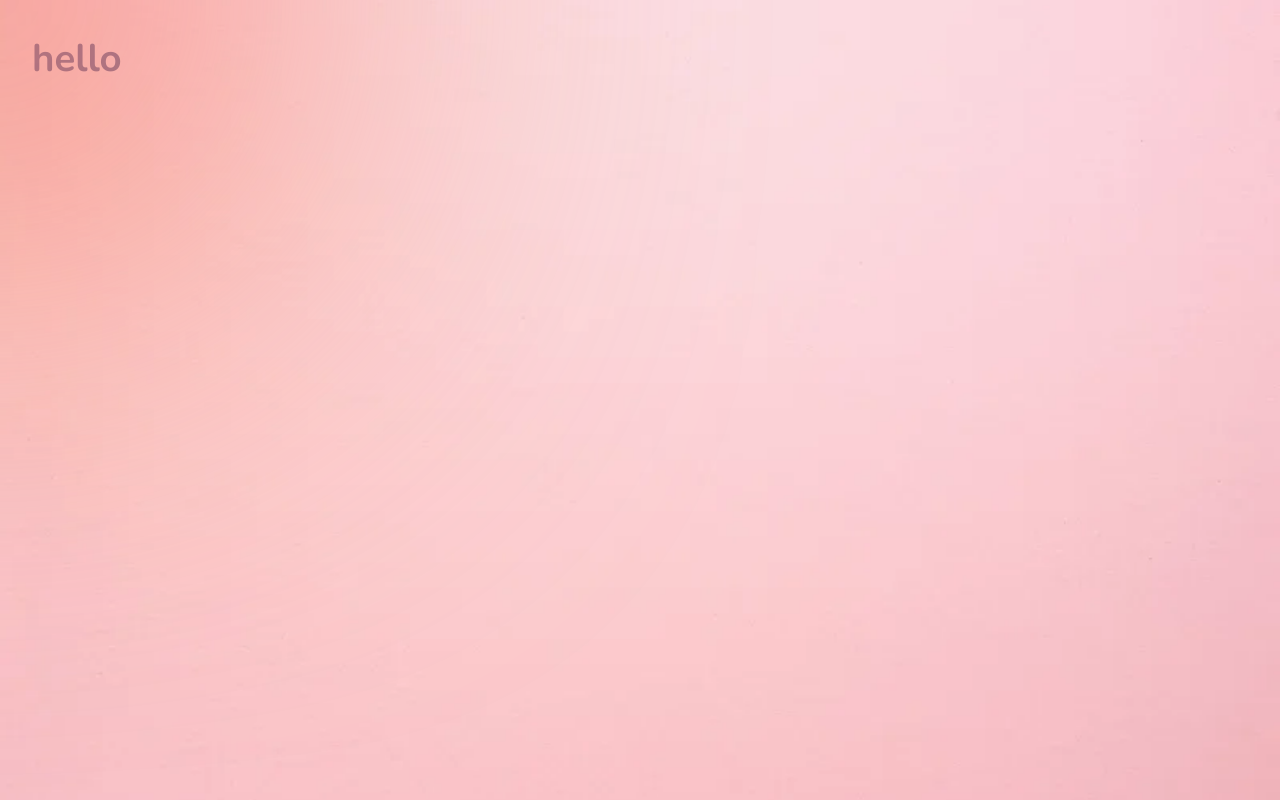
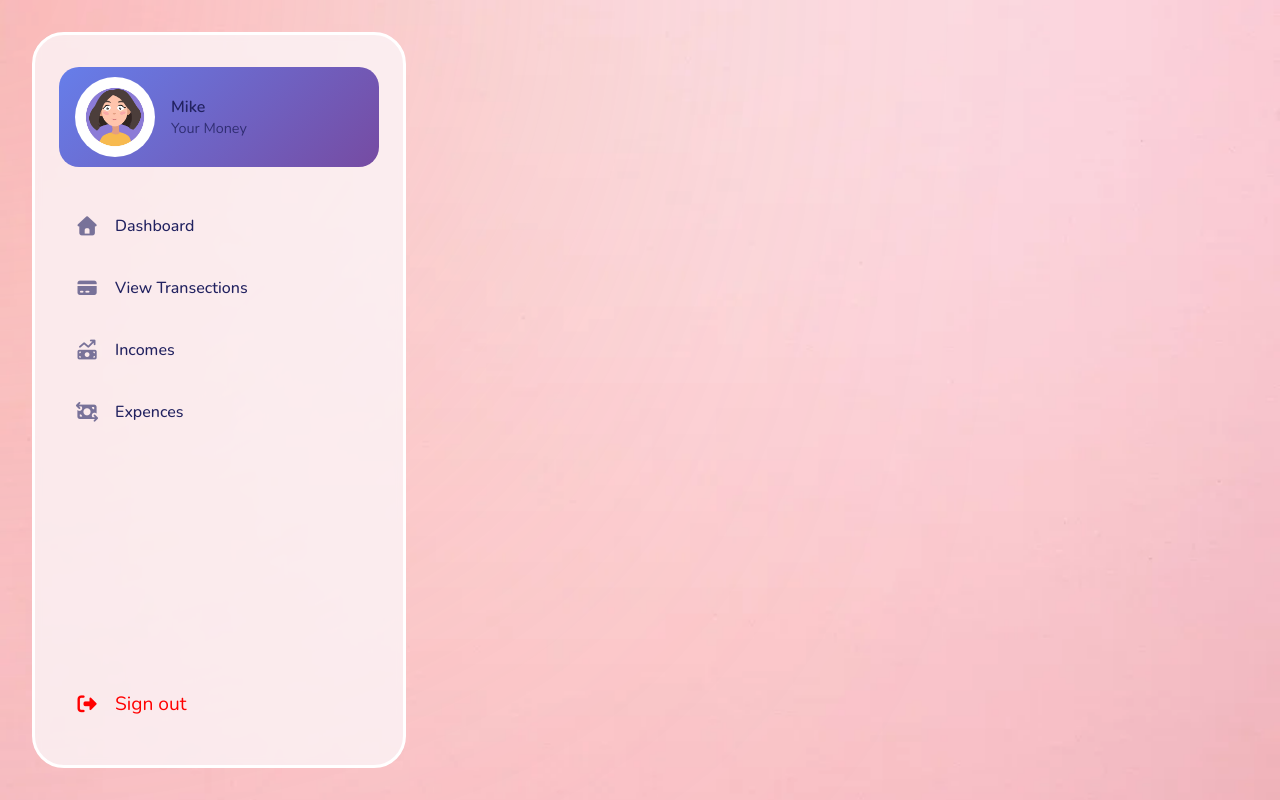
Before and after one commit to Shreya070223/ExpenseTracker, a React (Vite) app in the folder frontend/vite-project/: page / in a window 1280 px wide. Built offline with nearby package versions, Linux system fonts and the light colour scheme.

Commit message:
added nav bar

```diff
--- a/frontend/vite-project/index.html
+++ b/frontend/vite-project/index.html
@@ -7,7 +7,8 @@
     <link rel="preconnect" href="https://fonts.googleapis.com">
 <link rel="preconnect" href="https://fonts.gstatic.com" crossorigin>
 <link href="https://fonts.googleapis.com/css2?family=Nunito:ital,wght@0,200..1000;1,200..1000&family=Poppins:ital,wght@0,100;0,200;0,300;0,400;0,500;0,600;0,700;0,800;0,900;1,100;1,200;1,300;1,400;1,500;1,600;1,700;1,800;1,900&family=Silkscreen:wght@400;700&display=swap" rel="stylesheet">
-    <title>Vite + React</title>
+   <link rel="stylesheet" href="https://cdnjs.cloudflare.com/ajax/libs/font-awesome/7.0.0/css/all.min.css" integrity="sha512-DxV+EoADOkOygM4IR9yXP8Sb2qwgidEmeqAEmDKIOfPRQZOWbXCzLC6vjbZyy0vPisbH2SyW27+ddLVCN+OMzQ==" crossorigin="anonymous" referrerpolicy="no-referrer" />
+<title>Vite + React</title>
   </head>
   <body>
     <div id="root"></div>
--- a/frontend/vite-project/src/App.jsx
+++ b/frontend/vite-project/src/App.jsx
@@ -1,14 +1,19 @@
+import React,{useState} from 'react'
 import styled from "styled-components";
 import bg from './img/bg.webp';
 import { MainLayout } from "./styles/layouts.jsx";
 import { Orb} from "./components/orb/orb.jsx";
+import Nevigation from "./components/notification/Nevigation.jsx";
 
 function App() {
+
+  const [active,setActive]=useState(1);
+
   return (
     <AppStyled bg={bg} className='app'>
       <Orb />
       <MainLayout>
-        <h1>hello</h1>
+        <Nevigation action={active} setActive={setActive}/>
       </MainLayout>
     </AppStyled>
   );
--- /dev/null
+++ b/frontend/vite-project/src/components/notification/Nevigation.jsx
@@ -0,0 +1,135 @@
+import React from 'react'
+import styled from 'styled-components'
+import avatar from "../../img/avatar.avif"
+import {menuItems} from "../../utils/menuItems.jsx"
+import { signout } from '../../utils/icons'
+
+function Nevigation(active, setActive) {
+
+  return (
+    <NavStyled>
+        <div className="user-con">
+            <img src={avatar} alt="" />
+            <div className="text">
+                <h2>Mike</h2>
+                <p>Your Money</p>
+            </div>
+        </div>
+        <ul className="menu-items">
+           {menuItems.map((item)=>{
+             return<li
+             key={item.id}
+             onClick={()=>setActive(item.id)}
+             >
+              {item.icon}
+              <span>{item.title}</span>
+             </li>
+           }
+          )
+          }
+        </ul>
+        <div className="bottom-nav">
+          <li>
+            {signout}Sign out
+          </li>
+        </div>
+    </NavStyled>
+  )
+}
+
+const NavStyled=styled.nav`
+  padding: 2rem 1.5rem;
+  width: 374px;
+  height: 100%;
+  background: rgba(252, 246, 249, 0.78);
+  border: 3px solid #FFFFFF;
+  backdrop-filter: blur(4.5px);
+  border-radius: 32px;
+  display: flex;
+  flex-direction: column;
+  justify-content:space-between;
+  gap: 2rem;
+  overflow-y: auto;
+
+  .user-con {
+    height: 100px;
+    display: flex;
+    align-items: center;
+    gap: 1rem;
+    padding: 1rem;
+    border-radius: 20px;
+    background: linear-gradient(135deg, #667eea 0%, #764ba2 100%);
+    color: white;
+
+    img {
+      width: 80px;
+      height: 80px;
+      border-radius: 50%;
+      object-fit: cover;
+    }
+
+    .text {
+      h2 {
+        font-size: 1rem;
+        font-weight: 600;
+        color:rgba(34,34,96,1);
+      }
+      p {
+        font-size: 0.9rem;
+        opacity: 0.8;
+        color:rgba(34,34,96,1);
+      }
+    }
+  }
+
+  .menu-items {
+    display: flex;
+    flex-direction: column;
+    gap: 0.5rem;
+
+    li {
+      display: flex;
+      align-items: center;
+      gap: 1rem;
+      padding: 1rem;
+      border-radius: 20px;
+      cursor: pointer;
+      transition: all 0.3s ease;
+
+      &:hover {
+        background: rgba(252, 246, 249, 0.78);
+        transform: translateX(10px);
+        font-size:1.4rem;
+        transition: all .4s ease-in-out;
+      }
+
+      span {
+        font-size: 1rem;
+        font-weight: 500;
+        color: var(--primary-color);
+      }
+    }
+  }
+
+  .bottom-nav {
+    margin-top: auto;
+
+    li {
+      display: flex;
+      align-items: center;
+      gap: 1rem;
+      padding: 1rem;
+      border-radius: 20px;
+      cursor: pointer;
+      transition: all 0.3s ease;
+      color: var(--color-delete);
+
+      &:hover {
+        background: rgba(255, 0, 0, 0.1);
+        transform: translateX(10px);
+      }
+    }
+  }
+`;
+
+export default Nevigation
--- a/frontend/vite-project/src/components/orb/orb.jsx
+++ b/frontend/vite-project/src/components/orb/orb.jsx
@@ -13,7 +13,7 @@ export function Orb() {
   transform:translate(0,0);
   }
   50%{
-  transform:translate(400px,500px);
+  transform: translate(${width /1.2}px, ${height / 1.8}px);
   }
   100%{
   transform:translate(0,0);
@@ -28,8 +28,8 @@ const OrbStyle = styled.div`
   margin-top: -37vh;
   margin-left: -37vh;
   background: linear-gradient(180deg, #F56692 0%, #F2994A 100%);
-  filter: blur(200px);
-  animation:${moveOrb} 2s alternate linear infinite;
+  filter: blur(300px);
+  animation:${moveOrb} 15s alternate linear infinite;
 `;
 
   return <OrbStyle />;
--- /dev/null
+++ b/frontend/vite-project/src/utils/icons.jsx
@@ -0,0 +1,29 @@
+export const dashboard=<i className="fa-solid fa-house"></i>
+export const transections=<i className="fa-solid fa-credit-card"></i>
+export const categories=<i className="fa-solid fa-tags"></i>
+export const accounts=<i className="fa-solid fa-wallet"></i>
+export const settings=<i className="fa-solid fa-gear"></i>
+export const logout=<i className="fa-solid fa-right-from-bracket"></i>
+export const trend=<i className="fa-solid fa-money-bill-trend-up"></i>
+export const expences=<i className="fa-solid fa-money-bill-transfer"></i>
+export const money=<i className="fa-solid fa-money-bill"></i>
+export const freelance=<i className="fa-solid fa-earth-americas"></i>
+export const stocks=<i className="fa-solid fa-arrow-trend-up"></i>
+export const bitcoin=<i className="fa-brands fa-bitcoin"></i>
+export const piggy=<i className="fa-solid fa-piggy-bank"></i>
+export const yt=<i className="fa-brands fa-youtube"></i>
+export const card=<i className="fa-brands fa-cc-visa"></i>
+export const users=<i className="fa-solid fa-users-between-lines"></i>
+export const dollar=<i className="fa-solid fa-dollar-sign"></i>
+export const calender=<i className="fa-solid fa-calendar"></i>
+export const comment=<i className="fa-solid fa-comment"></i>
+export const plus=<i className="fa-solid fa-plus"></i>
+export const trash=<i className="fa-solid fa-trash"></i>
+export const signout=<i className="fa-solid fa-right-from-bracket"></i>
+export const takeaway=<i className="fa-solid fa-utensils"></i>
+export const clothing=<i className="fa-solid fa-shirt"></i>
+export const book=<i className="fa-solid fa-book-open"></i>
+export const food=<i className="fa-solid fa-bowl-food"></i>
+export const medical=<i className="fa-solid fa-briefcase-medical"></i>
+export const tv=<i className="fa-solid fa-tv"></i>
+export const circle=<i className="fa-solid fa-circle-dot"></i>
--- /dev/null
+++ b/frontend/vite-project/src/utils/menuItems.jsx
@@ -0,0 +1,29 @@
+import {dashboard, transections ,trend,expences} from "./icons"
+
+
+export const menuItems=[
+    {
+        id:1,
+        title:'Dashboard',
+        icon:dashboard,
+        link:'/deshboard'
+    },
+    {
+        id:2,
+        title:'View Transections',
+        icon:transections,
+        link:'/deshboard'
+    },
+    {
+        id:3,
+        title:'Incomes',
+        icon:trend,
+        link:'/deshboard'
+    },
+    {
+        id:4,
+        title:'Expences',
+        icon:expences,
+        link:'/deshboard'
+    }
+]
```
Also changed, not shown: frontend/vite-project/src/img/avatar.avif (added).
